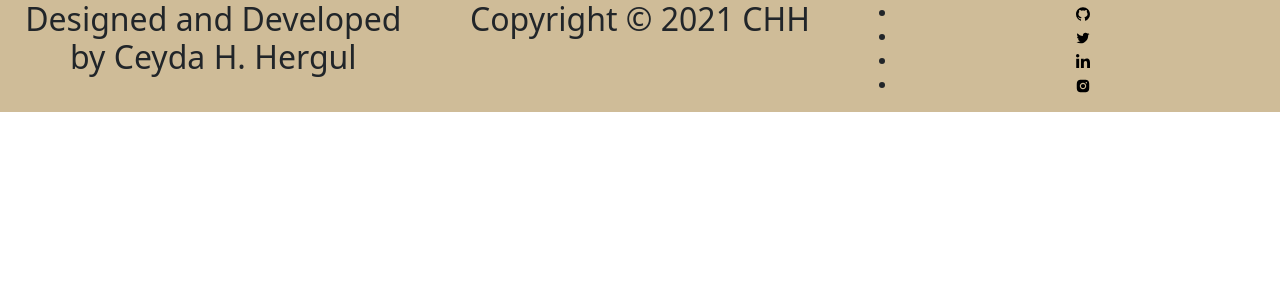
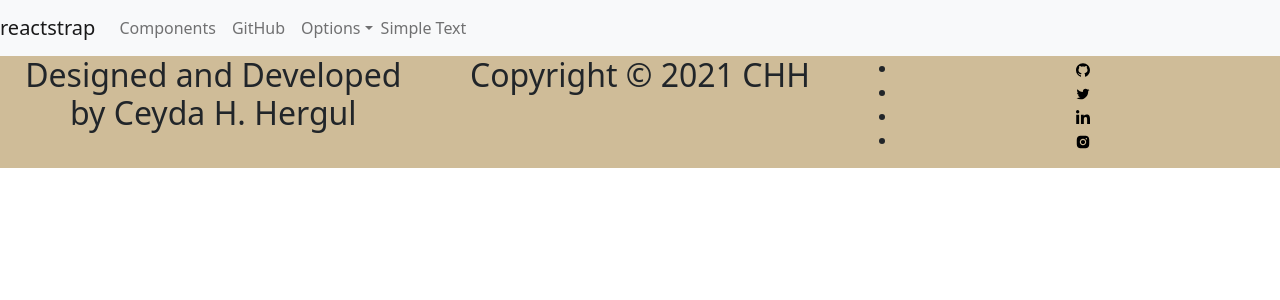
Before and after one commit to chergul/React-Portfolio, a React (Create React App) app: page /about in a window 1280 px wide. Shown: the top 300 px of the page. Built offline with nearby package versions, Linux system fonts and the light colour scheme.

Commit message:
basic navbar

```diff
--- a/src/App.js
+++ b/src/App.js
@@ -1,13 +1,14 @@
-import logo from './logo.svg';
+// import logo from './logo.svg';
 import './App.css';
 import Footer from "./components/Footer";
+import MyNavbar from './components/MyNavbar';
 
 function App() {
   return (
 
     <div className="App">
-      {/* <Navbar />
-      <About />
+      <MyNavbar />
+      {/* <About />
       <Portfolio />
       <Contact /> */}
       <Footer />
--- /dev/null
+++ b/src/components/MyNavbar.js
@@ -0,0 +1,71 @@
+import React from 'react';
+import '../style.css';
+// import Footer from "./components/Home";
+// import Footer from "./components/About";
+// import Footer from "./components/Portfolio";
+// import Footer from "./components/Contact";
+//Reactstrap navbar
+import { useState } from 'react';
+import {
+  Collapse,
+  Navbar,
+  NavbarToggler,
+  NavbarBrand,
+  Nav,
+  NavItem,
+  NavLink,
+  UncontrolledDropdown,
+  DropdownToggle,
+  DropdownMenu,
+  DropdownItem,
+  NavbarText
+} from 'reactstrap';
+
+function MyNavbar (props) {
+  const [isOpen, setIsOpen] = useState(false);
+
+  const toggle = () => setIsOpen(!isOpen);
+
+  return (
+    <div>
+      <Navbar color="light" light expand="md">
+        <NavbarBrand href="/">reactstrap</NavbarBrand>
+        <NavbarToggler onClick={toggle} />
+        <Collapse isOpen={isOpen} navbar>
+          <Nav className="mr-auto" navbar>
+            <NavItem>
+              <NavLink href="/components/">Components</NavLink>
+            </NavItem>
+            <NavItem>
+              <NavLink href="https://github.com/reactstrap/reactstrap">GitHub</NavLink>
+            </NavItem>
+            <UncontrolledDropdown nav inNavbar>
+              <DropdownToggle nav caret>
+                Options
+              </DropdownToggle>
+              <DropdownMenu right>
+                <DropdownItem>
+                  Option 1
+                </DropdownItem>
+                <DropdownItem>
+                  Option 2
+                </DropdownItem>
+                <DropdownItem divider />
+                <DropdownItem>
+                  Reset
+                </DropdownItem>
+              </DropdownMenu>
+            </UncontrolledDropdown>
+          </Nav>
+          <NavbarText>Simple Text</NavbarText>
+        </Collapse>
+      </Navbar>
+    </div>
+  );
+}
+
+
+
+
+
+export default MyNavbar;
```
Also changed, not shown: src/components/Navbar.js (deleted, +0 -19 lines).
